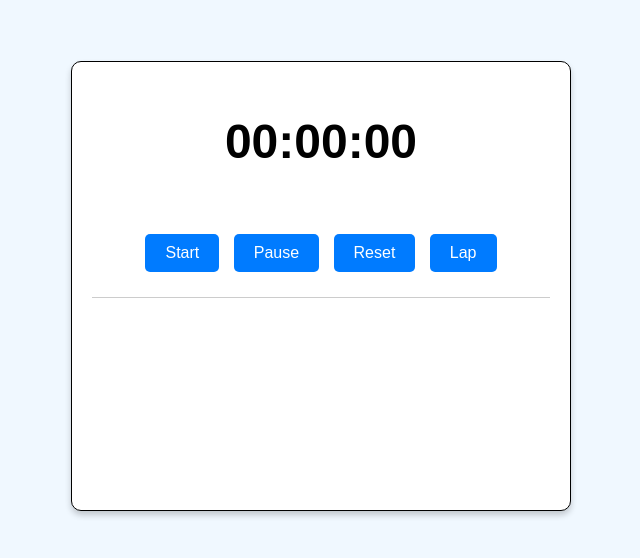
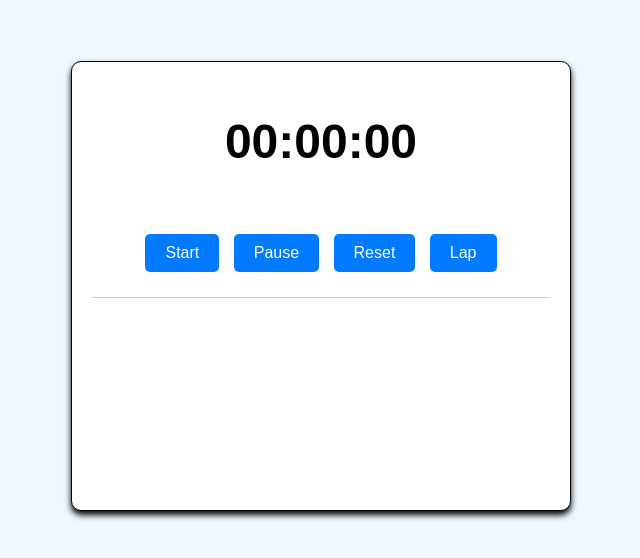
Before and after one commit to prasanth82006/PRODIGY_WD_02, a plain HTML site: page index.html in a window 1280 px wide. Shown: the part 114-672 px from the top of the page, without its empty margins (319-959 px from the left). Drawn offline with Linux system fonts and the light colour scheme.

Commit message:
Update style2.css

```diff
--- a/style2.css
+++ b/style2.css
@@ -17,7 +17,7 @@ body {
      border-radius: 10px;
      padding: 20px;
      background-color: #ffffff;
-     box-shadow: 0 4px 6px rgba(0, 0, 0, 0.2);
+     box-shadow: 0 4px 6px rgba(0, 0, 0, 3);
  }
 
  #time {
```
